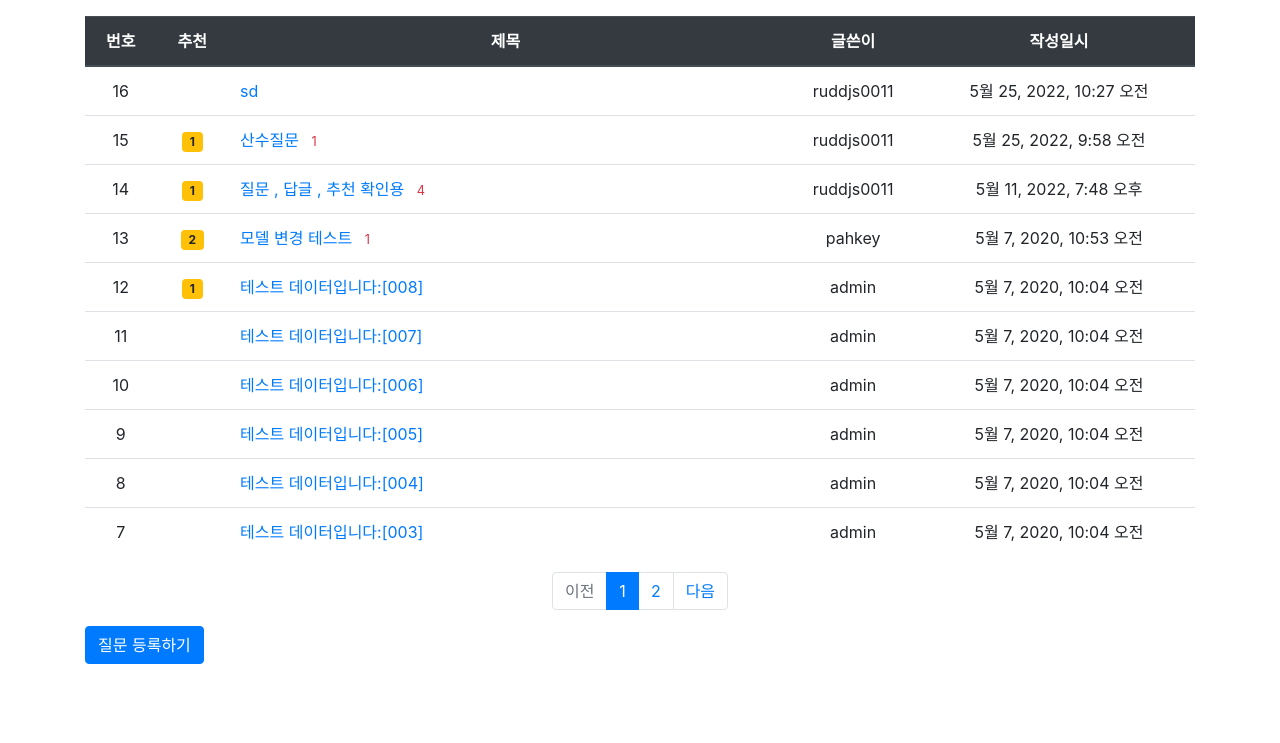
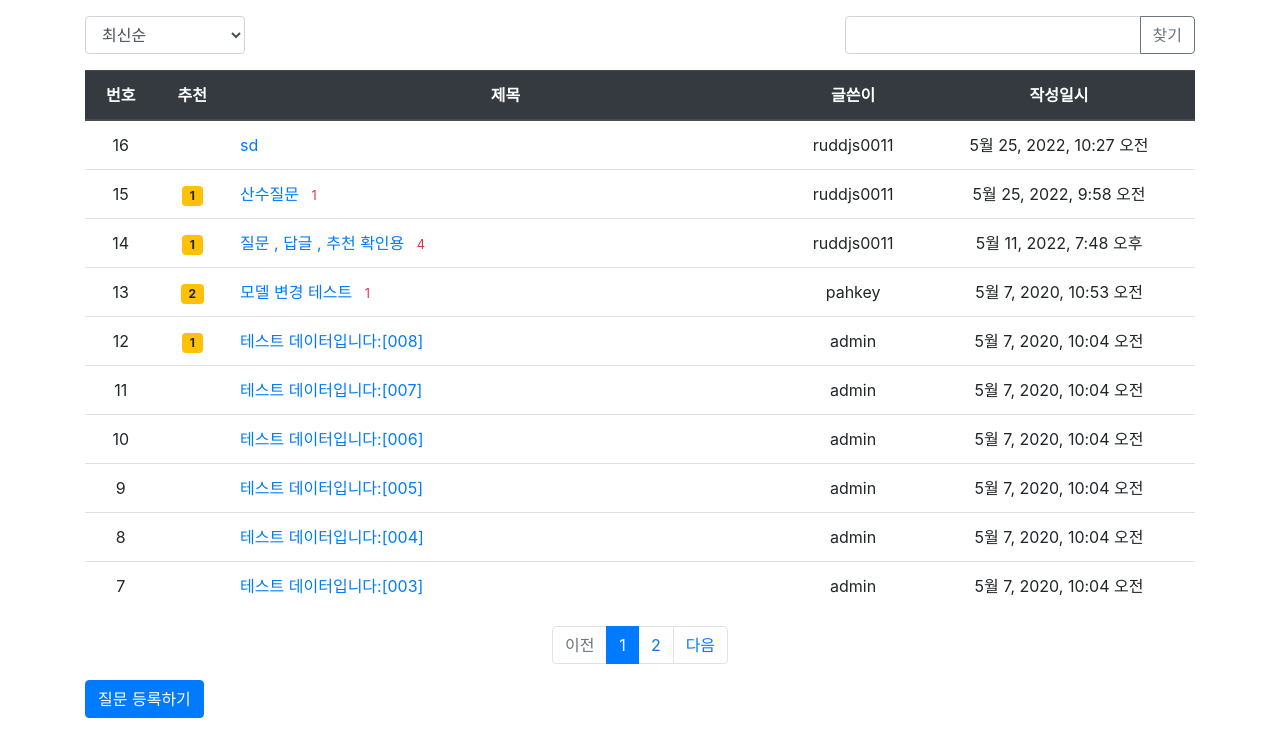
Before and after one commit to ruddjs/pybo, a Django app: page / in a window 1280 px wide. Shown: the part 57-800 px from the top of the page. Run offline with Django 3.2, Linux system fonts and the light colour scheme; data comes from the database, SQL or seed files in the repository; both versions use the stored data as it was after the commit; parts of the project's set-up code (start-up, migrations or seed data) failed here and were passed over; some libraries are stand-ins or nearby versions.

Commit message:
2022/05/25

```diff
--- a/pybo/views/base_views.py
+++ b/pybo/views/base_views.py
@@ -1,4 +1,5 @@
 from django.core.paginator import Paginator
+from django.db.models import Q, Count
 from django.shortcuts import render, get_object_or_404
 
 from ..models import Question
@@ -10,19 +11,31 @@ def index(request):
     """
     # 입력 파라미터
     page = request.GET.get('page', '1')  # 페이지
-    kw = request.GET.get('kw', '') #검색어
-    so = request.GET.get('so', 'recent') #정렬기준
+    kw = request.GET.get('kw', '')  # 검색어
+    so = request.GET.get('so', 'recent')  # 정렬기준
 
-    #정렬
+    # 정렬
+    if so == 'recommend':
+        question_list = Question.objects.annotate(num_voter=Count('voter')).order_by('-num_voter', '-create_date')
+    elif so == 'popular':
+        question_list = Question.objects.annotate(num_answer=Count('answer')).order_by('-num_answer', '-create_date')
+    else:  # recent
+        question_list = Question.objects.order_by('-create_date')
 
-    # 조회
-    question_list = Question.objects.order_by('-create_date')
+    # 검색
+    if kw:
+        question_list = question_list.filter(
+            Q(subject__icontains=kw) |  # 제목검색
+            Q(content__icontains=kw) |  # 내용검색
+            Q(author__username__icontains=kw) |  # 질문 글쓴이검색
+            Q(answer__author__username__icontains=kw)  # 답변 글쓴이검색
+        ).distinct()
 
     # 페이징처리
     paginator = Paginator(question_list, 10)  # 페이지당 10개씩 보여주기
     page_obj = paginator.get_page(page)
 
-    context = {'question_list': page_obj}
+    context = {'question_list': page_obj, 'page': page, 'kw': kw, 'so': so}  # <------ so 추가
     return render(request, 'pybo/question_list.html', context)
 
 
--- a/templates/base.html
+++ b/templates/base.html
@@ -9,7 +9,7 @@
     <link rel="stylesheet" type="text/css" href="{% static 'bootstrap.min.css' %}">
     <!-- pybo CSS -->
     <link rel="stylesheet" type="text/css" href="{% static 'style.css' %}">
-    <title>Hello, pybo!</title>
+    <title>파이보</title>
 </head>
 <body>
 {% include "navbar.html" %}
--- a/templates/pybo/question_list.html
+++ b/templates/pybo/question_list.html
@@ -2,6 +2,21 @@
 {% load pybo_filter %}
 {% block content %}
 <div class="container my-3">
+    <div class="row justify-content-between my-3">
+        <div class="col-2">
+            <select class="form-control so">
+                <option value="recent" {% if so == 'recent' %}selected{% endif %}>최신순</option>
+                <option value="recommend" {% if so == 'recommend' %}selected{% endif %}>추천순</option>
+                <option value="popular" {% if so == 'popular' %}selected{% endif %}>인기순</option>
+            </select>
+        </div>
+        <div class="col-4 input-group">
+            <input type="text" class="form-control kw" value="{{ kw|default_if_none:'' }}">
+            <div class="input-group-append">
+                <button class="btn btn-outline-secondary" type="button" id="btn_search">찾기</button>
+            </div>
+        </div>
+    </div>
     <table class="table">
         <thead>
         <tr class="text-center thead-dark">
@@ -47,7 +62,7 @@
         <!-- 이전페이지 -->
         {% if question_list.has_previous %}
         <li class="page-item">
-            <a class="page-link" href="?page={{ question_list.previous_page_number }}">이전</a>
+            <a class="page-link" data-page="{{ question_list.previous_page_number }}" href="#">이전</a>
         </li>
         {% else %}
         <li class="page-item disabled">
@@ -59,11 +74,11 @@
         {% if page_number >= question_list.number|add:-5 and page_number <= question_list.number|add:5 %}
             {% if page_number == question_list.number %}
             <li class="page-item active" aria-current="page">
-                <a class="page-link" href="?page={{ page_number }}">{{ page_number }}</a>
+                <a class="page-link" data-page="{{ page_number }}" href="#">{{ page_number }}</a>
             </li>
             {% else %}
             <li class="page-item">
-                <a class="page-link" href="?page={{ page_number }}">{{ page_number }}</a>
+                <a class="page-link" data-page="{{ page_number }}" href="#">{{ page_number }}</a>
             </li>
             {% endif %}
         {% endif %}
@@ -71,7 +86,7 @@
         <!-- 다음페이지 -->
         {% if question_list.has_next %}
         <li class="page-item">
-            <a class="page-link" href="?page={{ question_list.next_page_number }}">다음</a>
+            <a class="page-link" data-page="{{ question_list.next_page_number }}" href="#">다음</a>
         </li>
         {% else %}
         <li class="page-item disabled">
@@ -82,4 +97,31 @@
     <!-- 페이징처리 끝 -->
     <a href="{% url 'pybo:question_create' %}" class="btn btn-primary">질문 등록하기</a>
 </div>
+<form id="searchForm" method="get" action="{% url 'index' %}">
+    <input type="hidden" id="kw" name="kw" value="{{ kw|default_if_none:'' }}">
+    <input type="hidden" id="page" name="page" value="{{ page }}">
+    <input type="hidden" id="so" name="so" value="{{ so }}">
+</form>
 {% endblock %}
+{% block script %}
+<script type='text/javascript'>
+$(document).ready(function(){
+    $(".page-link").on('click', function() {
+        $("#page").val($(this).data("page"));
+        $("#searchForm").submit();
+    });
+
+    $("#btn_search").on('click', function() {
+        $("#kw").val($(".kw").val());
+        $("#page").val(1);  // 검색버튼을 클릭할 경우 1페이지부터 조회한다.
+        $("#searchForm").submit();
+    });
+
+    $(".so").on('change', function() {
+        $("#so").val($(this).val());
+        $("#page").val(1);
+        $("#searchForm").submit();
+    });
+});
+</script>
+{% endblock %}
```
Also changed, not shown: db.sqlite3.
